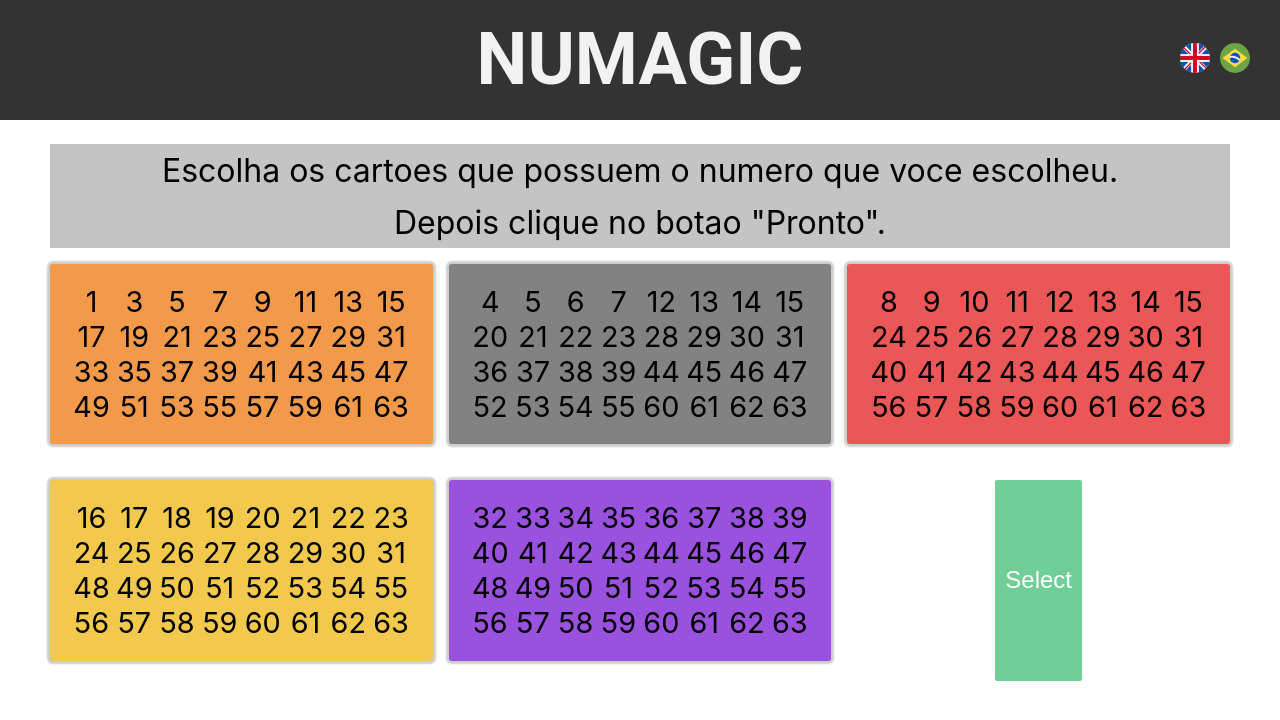
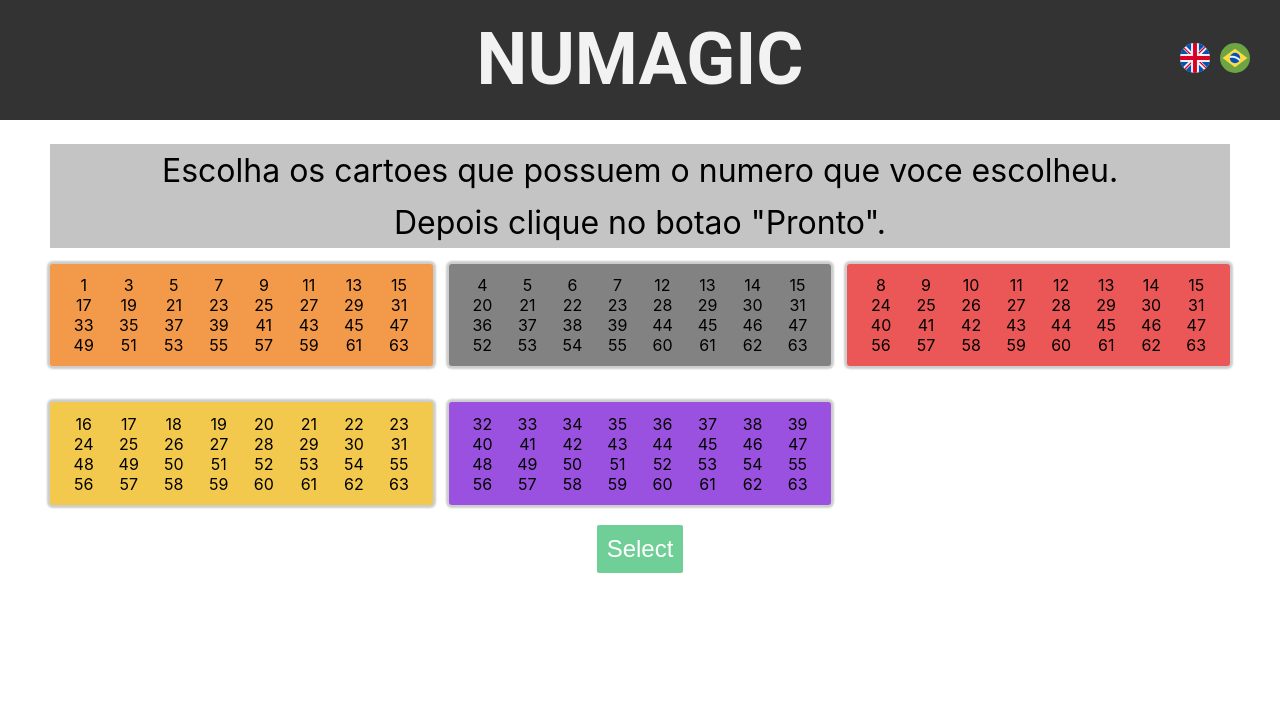
Before and after one commit to RicardoBonin/Numagic, a React (Create React App) app: page / in a window 1280 px wide. Shown: the top 720 px of the page. Built offline with nearby package versions, Linux system fonts and the light colour scheme.

Commit message:
Render Cards

```diff
--- a/src/components/Card.js
+++ b/src/components/Card.js
@@ -1,27 +1,20 @@
 import React from "react";
-import Button from "./Button";
-const CardBig = ({ numbers, color }) => {
+const Card = ({ numbers, color, size }) => {
   // console.log(data.cards.filter(card=> card.selected === true))
   return (
     <div
       className="cartao-provisorio"
       id="card-1"
-      style={{ background: `${color}` }}
+      style={{ background: `${color}`,fontSize: `${size}` }}
     >
       {numbers.map((number) => {
-        console.log(number);
-        return (
-          <div className="card">
-            {number}
-          </div>
-        );
+        return <div key={number} className="card">{number}</div>;
       })}
       <style jsx="true">{`
         .cartao-provisorio {
           border-radius: 3px;
           box-shadow: 0px 0px 2px 3px rgba(0, 0, 0, 0.2);
           display: grid;
-          font-size: 1.8em;
           grid-template-columns: 1fr 1fr 1fr 1fr 1fr 1fr 1fr 1fr;
           grid-template-rows: 1fr 1fr 1fr 1fr;
           margin-bottom: 20px;
@@ -35,4 +28,4 @@ const CardBig = ({ numbers, color }) => {
   );
 };
 
-export default CardBig;
+export default Card;
--- a/src/components/Page1.js
+++ b/src/components/Page1.js
@@ -3,7 +3,7 @@ import { connect } from "react-redux";
 import Instruction from "./Instruction";
 import Button from "./Button";
 import { getLanguage } from "../languages/utils";
-import CardBig from "./Card";
+import Card from "./Card";
 
 const Page1 = ({ pageVisible, selectedLanguage, cards }) => {
   const {
@@ -16,10 +16,16 @@ const Page1 = ({ pageVisible, selectedLanguage, cards }) => {
         <div className="card-container" id="card-container-1">
           {cards.map((card, i) => {
             return (
-              <CardBig color={card.color} numbers={card.numbers} idx={i + 1} />
+              <div>
+                <Card
+                  color={card.color}
+                  numbers={card.numbers}
+                  size={"1.0em"}
+                />
+                <Button className="button-select" cardNumber={2} />
+              </div>
             );
           })}
-          <Button className="button-select" cardNumber={6} title={button} />
         </div>
         <style jsx="true">{`
           .card-container {
@@ -27,7 +33,10 @@ const Page1 = ({ pageVisible, selectedLanguage, cards }) => {
             grid-template-columns: 1fr 1fr 1fr;
             grid-template-rows: 1fr 1fr;
             gap: 1em;
+            margin: auto;
+            text-align: center;
             margin-top: 1em;
+            width: 80%;
           }
         `}</style>
       </div>
--- a/src/components/Page2.js
+++ b/src/components/Page2.js
@@ -1,7 +1,7 @@
 import React from "react";
 import { connect } from "react-redux";
 import Instruction from "./Instruction";
-import CardBig from "./Card";
+import Card from "./Card";
 import Button from "./Button";
 import { getLanguage } from "../languages/utils";
 const Page2 = ({ pageVisible, selectedLanguage, cards }) => {
@@ -19,14 +19,17 @@ const Page2 = ({ pageVisible, selectedLanguage, cards }) => {
             .map((card, i) => {
               console.log(i);
               return (
-                <CardBig
-                  color={card.color}
-                  numbers={card.numbers}
-                  idx={i + 1}
-                />
+                <div>
+                  <Card
+                    color={card.color}
+                    numbers={card.numbers}
+                    idx={i + 1}
+                    size={"1.8em"}
+                  />
+                  <Button className="button-select" cardNumber={2} />
+                </div>
               );
             })}
-          <Button className="button-select" cardNumber={2} />
         </div>
         <style jsx="true">{`
           .page-container {
@@ -35,6 +38,7 @@ const Page2 = ({ pageVisible, selectedLanguage, cards }) => {
             grid-template-areas:
               "instruction instruction instruction"
               ". card-1 .";
+            text-align: center;
           }
           /* Este codigo eh temporario, pois sera criado no componente Card. */
           .cartao-provisorio {
--- a/src/components/Page3.js
+++ b/src/components/Page3.js
@@ -3,7 +3,7 @@ import { connect } from "react-redux";
 import Button from "./Button";
 import Instruction from "./Instruction";
 import { getLanguage } from "../languages/utils";
-import CardBig from "./Card";
+import Card from "./Card";
 
 // TODO: nesta pagina eh onde tenho que criar os checkboxes e o botao Ready.
 
@@ -20,24 +20,31 @@ const Page3 = ({ pageVisible, selectedLanguage, cards }) => {
           {cards
             .filter((obj, idx) => obj.selected === false)
             .map((card, i) => {
-              console.log(card);
               return (
-                <CardBig
+                <Card
                   color={card.color}
                   numbers={card.numbers}
                   idx={i + 1}
+                  size={"1.0em"}
                 />
               );
             })}
+        </div>
+        <div>
           <Button className="button-select" cardNumber={2} />
         </div>
         <style jsx="true">{`
-        .card-container {
-          display: grid;
-          grid-template-columns: 1fr 1fr 1fr;
-          grid-template-rows: 1fr 1fr 1fr;
-          gap: 1em;
-          margin-top: 1em;
+          .card-container {
+            display: grid;
+            grid-template-columns: 1fr 1fr 1fr;
+            grid-template-rows: 1fr 1fr;
+            gap: 1em;
+            margin-top: 1em;
+          }
+          .page-container {
+            /*  */
+            text-align: center;
+          }
         `}</style>
       </div>
     )
--- a/src/components/Page4.js
+++ b/src/components/Page4.js
@@ -1,4 +1,4 @@
-import React from "react";
+/*  */import React from "react";
 import { connect } from "react-redux";
 import Button from "./Button";
 import Instruction from "./Instruction";
--- a/src/reducer.js
+++ b/src/reducer.js
@@ -35,7 +35,7 @@ const INITIAL_STATE = {
         57,
         59,
         61,
-        63
+        63,
       ],
       selected: false,
       color: "#F2994A",
```
